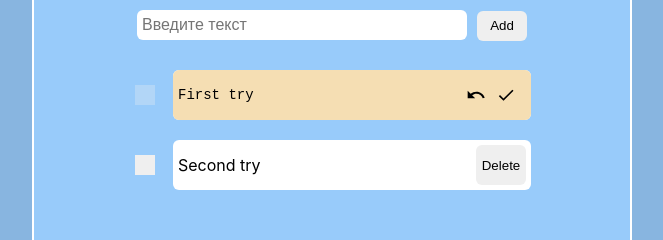
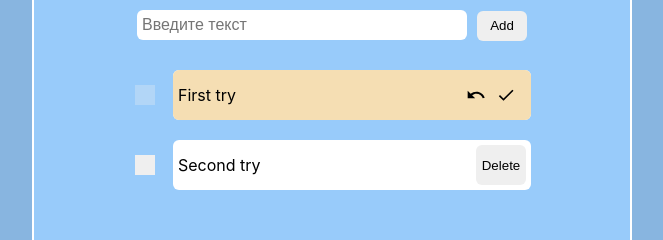
Before and after one commit to Wolf3Dnet/to-do-react, a React (Create React App) app: page / in a window 1280 px wide. Both pictures are taken after a click on the element "First try". Shown: the part 231-471 px from the top of the page, without its empty margins (308-971 px from the left). Built offline with nearby package versions, Linux system fonts and the light colour scheme.

Commit message:
split todo into two components

```diff
--- a/src/App.js
+++ b/src/App.js
@@ -9,7 +9,7 @@ function App() {
     { id: 1, title: "Second try", isComplete: false, isEdit: false },
   ]);
 
-  const addTodo = (title) => {
+  const handleAddTodo = (title) => {
     if (title !== "") {
       setList([
         ...list,
@@ -18,11 +18,11 @@ function App() {
     }
   };
 
-  const removeTodo = (id) => {
+  const handleRemoveTodo = (id) => {
     setList([...list].filter((todo) => todo.id !== id));
   };
 
-  const completeTodo = (id) => {
+  const handleCompleteTodo = (id) => {
     setList(
       [...list].map((todo) => {
         if (todo.id === id) {
@@ -33,7 +33,7 @@ function App() {
     );
   };
 
-  const editTodo = (id) => {
+  const handleEditTodo = (id) => {
     setList(
       [...list].map((todo) => {
         if (todo.id === id) {
@@ -44,7 +44,7 @@ function App() {
     );
   };
 
-  const agreeEdit = (title, id) => {
+  const handleAgreeEdit = (title, id) => {
     setList(
       [...list].map((todo) => {
         if (todo.id === id) {
@@ -56,7 +56,7 @@ function App() {
     );
   };
 
-  const undoEdit = (id) => {
+  const handleUndoEdit = (id) => {
     setList(
       [...list].map((todo) => {
         if (todo.id === id) {
@@ -71,14 +71,14 @@ function App() {
   return (
     <div className={s.wrapper}>
       <h1>To do list</h1>
-      <TodoForm addTodo={addTodo} />
+      <TodoForm onAddTodo={handleAddTodo} />
       <Elements
-        completeTodo={completeTodo}
-        removeTodo={removeTodo}
+        onCompleteTodo={handleCompleteTodo}
+        onRemoveTodo={handleRemoveTodo}
         list={list}
-        editTodo={editTodo}
-        agreeEdit={agreeEdit}
-        undoEdit={undoEdit}
+        onEditTodo={handleEditTodo}
+        onAgreeEdit={handleAgreeEdit}
+        onUndoEdit={handleUndoEdit}
       />
     </div>
   );
--- a/src/components/elements/elements.jsx
+++ b/src/components/elements/elements.jsx
@@ -2,27 +2,32 @@ import React from "react";
 import { Todo } from "../todo/todo";
 import s from "./elements.module.css";
 
-const Elements = React.memo(
-  ({ list, removeTodo, completeTodo, editTodo, agreeEdit, undoEdit }) => {
-    const todoElements = list.map((todo) => (
+export const Elements = React.memo(
+  ({
+    list,
+    onRemoveTodo,
+    onCompleteTodo,
+    onEditTodo,
+    onAgreeEdit,
+    onUndoEdit,
+  }) => {
+    return (
+      <ul className={s.ul}>
+        {list.map((todo) => (
           <Todo
             key={todo.id}
             value={todo.title}
             id={todo.id}
             isComplete={todo.isComplete}
-        removeTodo={removeTodo}
-        completeTodo={completeTodo}
+            onRemoveTodo={onRemoveTodo}
+            onCompleteTodo={onCompleteTodo}
             isEdit={todo.isEdit}
-        editTodo={editTodo}
-        agreeEdit={agreeEdit}
-        undoEdit={undoEdit}
+            onEditTodo={onEditTodo}
+            onAgreeEdit={onAgreeEdit}
+            onUndoEdit={onUndoEdit}
           />
-    ));
-
-    console.log("todoElements =>", todoElements);
-
-    return <ul className={s.ul}>{todoElements}</ul>;
+        ))}
+      </ul>
+    );
   }
 );
-
-export { Elements };
--- a/src/components/todo/todo.jsx
+++ b/src/components/todo/todo.jsx
@@ -1,72 +1,39 @@
 import React from "react";
-import s from "./todo.module.css";
-import DoneOutlinedIcon from "@material-ui/icons/DoneOutlined";
-import UndoOutlinedIcon from "@material-ui/icons/UndoOutlined";
-import { useState } from "react";
+import { TodoOutput } from "../todoOutput/todoOutput";
+import { TodoEdit } from "../todoEdit/todoEdit";
 
 export const Todo = ({
   value,
   id,
-  removeTodo,
-  completeTodo,
+  onRemoveTodo,
+  onCompleteTodo,
   isComplete,
   isEdit,
-  editTodo,
-  agreeEdit,
-  undoEdit,
+  onEditTodo,
+  onAgreeEdit,
+  onUndoEdit,
 }) => {
-  // console.log("value =>", value);
-  // console.log("id =>", id);
-  // console.log("isEdit =>", isEdit);
-
-  const [newTodo, setNewTodo] = useState(value);
-
   if (isEdit === false) {
     return (
-      <li className={isComplete ? s.liComplete : s.li}>
-        <button
-          onClick={() => completeTodo(id)}
-          className={isComplete ? s.completeButtonActive : s.completeButton}
-        ></button>
-        <span onClick={() => editTodo(id)} className={s.span}>
-          {value}
-        </span>
-        <button onClick={() => removeTodo(id)} className={s.delete}>
-          Delete
-        </button>
-      </li>
+      <TodoOutput
+        onEditTodo={onEditTodo}
+        isComplete={isComplete}
+        onRemoveTodo={onRemoveTodo}
+        value={value}
+        id={id}
+        onCompleteTodo={onCompleteTodo}
+      />
     );
   } else {
     return (
-      <li className={isComplete ? s.liComplete : s.li}>
-        <button
-          disabled={true}
-          onClick={() => completeTodo(id)}
-          className={isComplete ? s.completeButtonActive : s.completeButton}
-        ></button>
-        <textarea
-          onChange={(e) => setNewTodo(e.target.value)}
-          defaultValue={value}
-          className={s.textarea}
-        ></textarea>
-        <button
-          onClick={() => {
-            console.log("new Todo =>", { newTodo });
-            agreeEdit(newTodo, id);
-          }}
-          className={s.textareaAdd}
-        >
-          {<DoneOutlinedIcon style={{ fontSize: 20 }}></DoneOutlinedIcon>}
-        </button>
-        <button
-          onClick={() => {
-            undoEdit(id);
-          }}
-          className={s.textareaUndo}
-        >
-          {<UndoOutlinedIcon style={{ fontSize: 20 }}></UndoOutlinedIcon>}
-        </button>
-      </li>
+      <TodoEdit
+        onUndoEdit={onUndoEdit}
+        isComplete={isComplete}
+        onAgreeEdit={onAgreeEdit}
+        value={value}
+        id={id}
+        onCompleteTodo={onCompleteTodo}
+      />
     );
   }
 };
--- /dev/null
+++ b/src/components/todoEdit/todoEdit.jsx
@@ -0,0 +1,51 @@
+import React from "react";
+import DoneOutlinedIcon from "@material-ui/icons/DoneOutlined";
+import UndoOutlinedIcon from "@material-ui/icons/UndoOutlined";
+import { useState } from "react";
+import s from "./todoEdit.module.css";
+
+export const TodoEdit = ({
+  onUndoEdit,
+  isComplete,
+  onAgreeEdit,
+  value,
+  id,
+  onCompleteTodo,
+}) => {
+  const [newTodo, setNewTodo] = useState(value);
+
+  return (
+    <li className={s.li}>
+      <button
+        disabled={true}
+        onClick={() => onCompleteTodo(id)}
+        className={isComplete ? s.completeButtonActive : s.completeButton}
+      ></button>
+      <div className={s.div}>
+        {value}
+        <textarea
+          onChange={(e) => setNewTodo(e.target.value)}
+          defaultValue={value}
+          className={s.textarea}
+        ></textarea>
+      </div>
+      <button
+        onClick={() => {
+          console.log("new Todo =>", { newTodo });
+          onAgreeEdit(newTodo, id);
+        }}
+        className={s.textareaAdd}
+      >
+        {<DoneOutlinedIcon style={{ fontSize: 20 }}></DoneOutlinedIcon>}
+      </button>
+      <button
+        onClick={() => {
+          onUndoEdit(id);
+        }}
+        className={s.textareaUndo}
+      >
+        {<UndoOutlinedIcon style={{ fontSize: 20 }}></UndoOutlinedIcon>}
+      </button>
+    </li>
+  );
+};
--- /dev/null
+++ b/src/components/todoEdit/todoEdit.module.css
@@ -0,0 +1,111 @@
+.li {
+  margin-bottom: 20px;
+  width: 100%;
+  height: auto;
+  border-radius: 6px;
+  padding-left: 5px;
+  background-color: white;
+  padding-right: 5px;
+  position: relative;
+  min-height: 50px;
+  line-height: 20px;
+  display: flex;
+  align-items: center;
+  margin-left: 20px;
+}
+
+.completeButton {
+  width: 20px;
+  height: 20px;
+  position: absolute;
+  left: -38px;
+  top: 50%;
+  transform: translate(0, -50%);
+  cursor: pointer;
+}
+
+.completeButton:hover {
+  background-color: rgb(126, 247, 176);
+}
+
+.completeButtonActive {
+  width: 20px;
+  height: 20px;
+  position: absolute;
+  left: -38px;
+  top: 50%;
+  transform: translate(0, -50%);
+  cursor: pointer;
+  background-color: #88e0a5;
+}
+
+.completeButtonActive:hover {
+  background-color: rgb(126, 247, 176);
+}
+
+.textarea {
+  display: block;
+  z-index: 2;
+  position: absolute;
+  left: 0;
+  top: 0;
+  margin-bottom: 20px;
+  height: 100%;
+  line-height: 20px;
+  width: 100%;
+  padding-left: 5px;
+  padding-right: 75px;
+  overflow: visible;
+  background-color: wheat;
+  word-break: break-all;
+  resize: none;
+  border-radius: 6px;
+  font-size: 16px;
+  padding-top: 15px;
+  letter-spacing: 0px;
+  font-family: -apple-system, BlinkMacSystemFont, "Segoe UI", "Roboto", "Oxygen",
+    "Ubuntu", "Cantarell", "Fira Sans", "Droid Sans", "Helvetica Neue",
+    sans-serif;
+  -webkit-font-smoothing: antialiased;
+  line-height: 20px;
+}
+
+.textareaAdd {
+  display: block;
+  position: absolute;
+  top: 50%;
+  right: 15px;
+  transform: translate(0, -50%);
+  width: 20px;
+  height: 20px;
+  z-index: 3;
+  line-height: 20px;
+  background: none;
+  font-size: 20px;
+  cursor: pointer;
+}
+
+.textareaUndo {
+  display: block;
+  position: absolute;
+  top: 50%;
+  right: 45px;
+  transform: translate(0, -50%);
+  width: 20px;
+  height: 20px;
+  z-index: 3;
+  line-height: 20px;
+  background: none;
+  font-size: 20px;
+  cursor: pointer;
+}
+
+.div {
+  line-height: 20px;
+  font-size: 16px;
+  letter-spacing: 0px;
+  font-family: -apple-system, BlinkMacSystemFont, "Segoe UI", "Roboto", "Oxygen",
+    "Ubuntu", "Cantarell", "Fira Sans", "Droid Sans", "Helvetica Neue",
+    sans-serif;
+  -webkit-font-smoothing: antialiased;
+}
--- a/src/components/todoForm/Todoform.jsx
+++ b/src/components/todoForm/Todoform.jsx
@@ -1,7 +1,7 @@
 import React, { useState } from "react";
 import s from "./Todoform.module.css";
 
-const TodoForm = React.memo(({ addTodo }) => {
+const TodoForm = React.memo(({ onAddTodo }) => {
   const [todoTitle, setTodoTitle] = useState("");
 
   return (
@@ -18,7 +18,7 @@ const TodoForm = React.memo(({ addTodo }) => {
           className={s.button}
           value="Add"
           onClick={() => {
-            addTodo(todoTitle);
+            onAddTodo(todoTitle);
             setTodoTitle("");
           }}
           type="button"
--- /dev/null
+++ b/src/components/todoOutput/todoOutput.jsx
@@ -0,0 +1,26 @@
+import React from "react";
+import s from "./todoOutput.module.css";
+
+export const TodoOutput = ({
+  onEditTodo,
+  isComplete,
+  onRemoveTodo,
+  value,
+  id,
+  onCompleteTodo,
+}) => {
+  return (
+    <li className={isComplete ? s.liComplete : s.li}>
+      <button
+        onClick={() => onCompleteTodo(id)}
+        className={isComplete ? s.completeButtonActive : s.completeButton}
+      ></button>
+      <span onClick={() => onEditTodo(id)} className={s.span}>
+        {value}
+      </span>
+      <button onClick={() => onRemoveTodo(id)} className={s.delete}>
+        Delete
+      </button>
+    </li>
+  );
+};
--- a/src/components/todo/todo.module.css
+++ b/src/components/todoOutput/todoOutput.module.css
@@ -75,54 +75,3 @@
 .delete:hover {
   background-color: rgb(212, 212, 212);
 }
-
-.textarea {
-  display: block;
-  z-index: 2;
-  position: absolute;
-  left: 0;
-  top: 0;
-  margin-bottom: 20px;
-  height: 100%;
-  line-height: 20px;
-  width: 100%;
-  padding-left: 5px;
-  padding-right: 65px;
-  overflow: visible;
-  background-color: wheat;
-  word-break: break-all;
-  resize: none;
-  border-radius: 6px;
-  font-size: 14px;
-  padding-top: 15px;
-}
-
-.textareaAdd {
-  display: block;
-  position: absolute;
-  top: 50%;
-  right: 15px;
-  transform: translate(0, -50%);
-  width: 20px;
-  height: 20px;
-  z-index: 3;
-  line-height: 20px;
-  background: none;
-  font-size: 20px;
-  cursor: pointer;
-}
-
-.textareaUndo {
-  display: block;
-  position: absolute;
-  top: 50%;
-  right: 45px;
-  transform: translate(0, -50%);
-  width: 20px;
-  height: 20px;
-  z-index: 3;
-  line-height: 20px;
-  background: none;
-  font-size: 20px;
-  cursor: pointer;
-}
```
Lines whose indentation alone changed are shown as unchanged.
